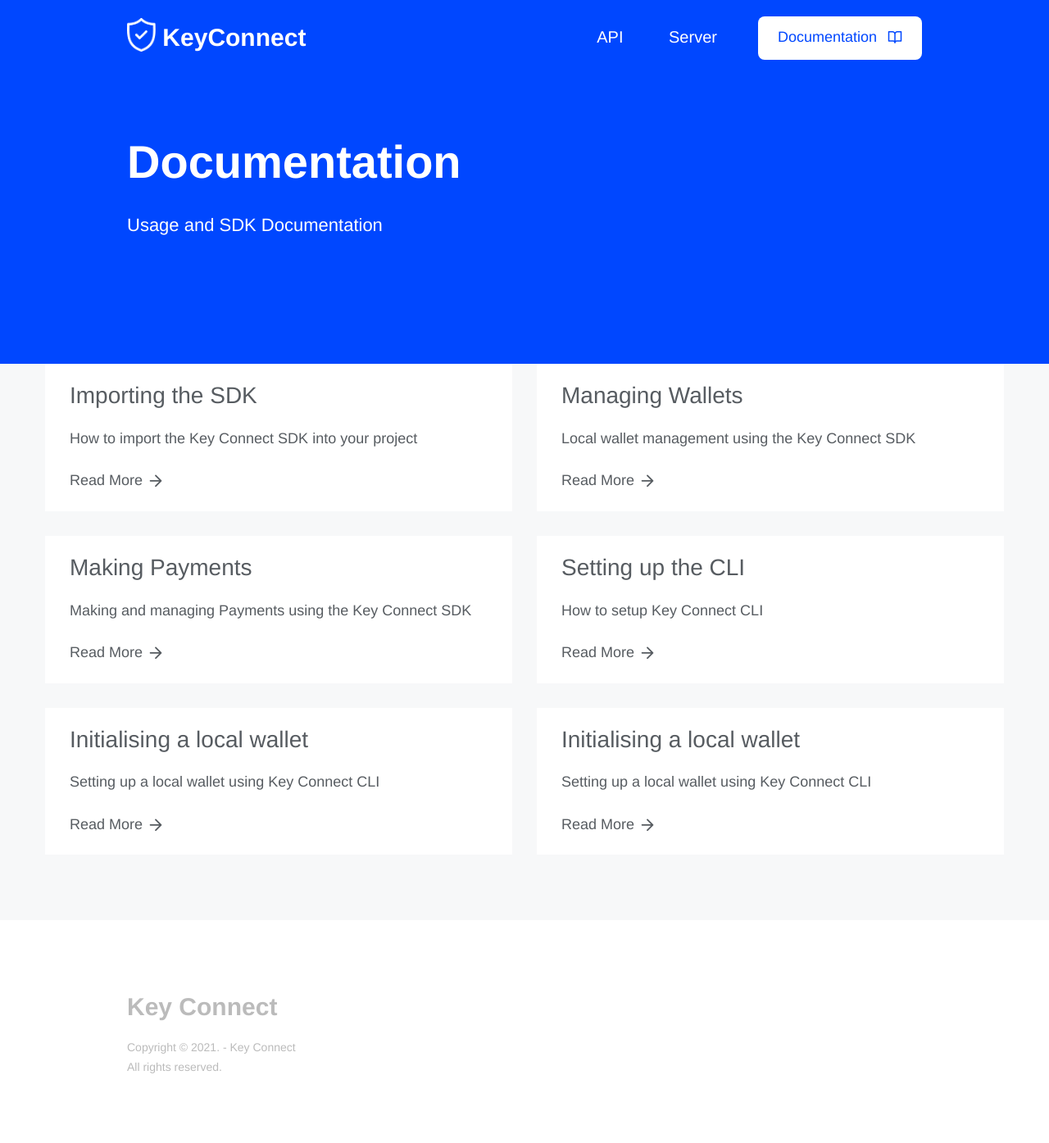
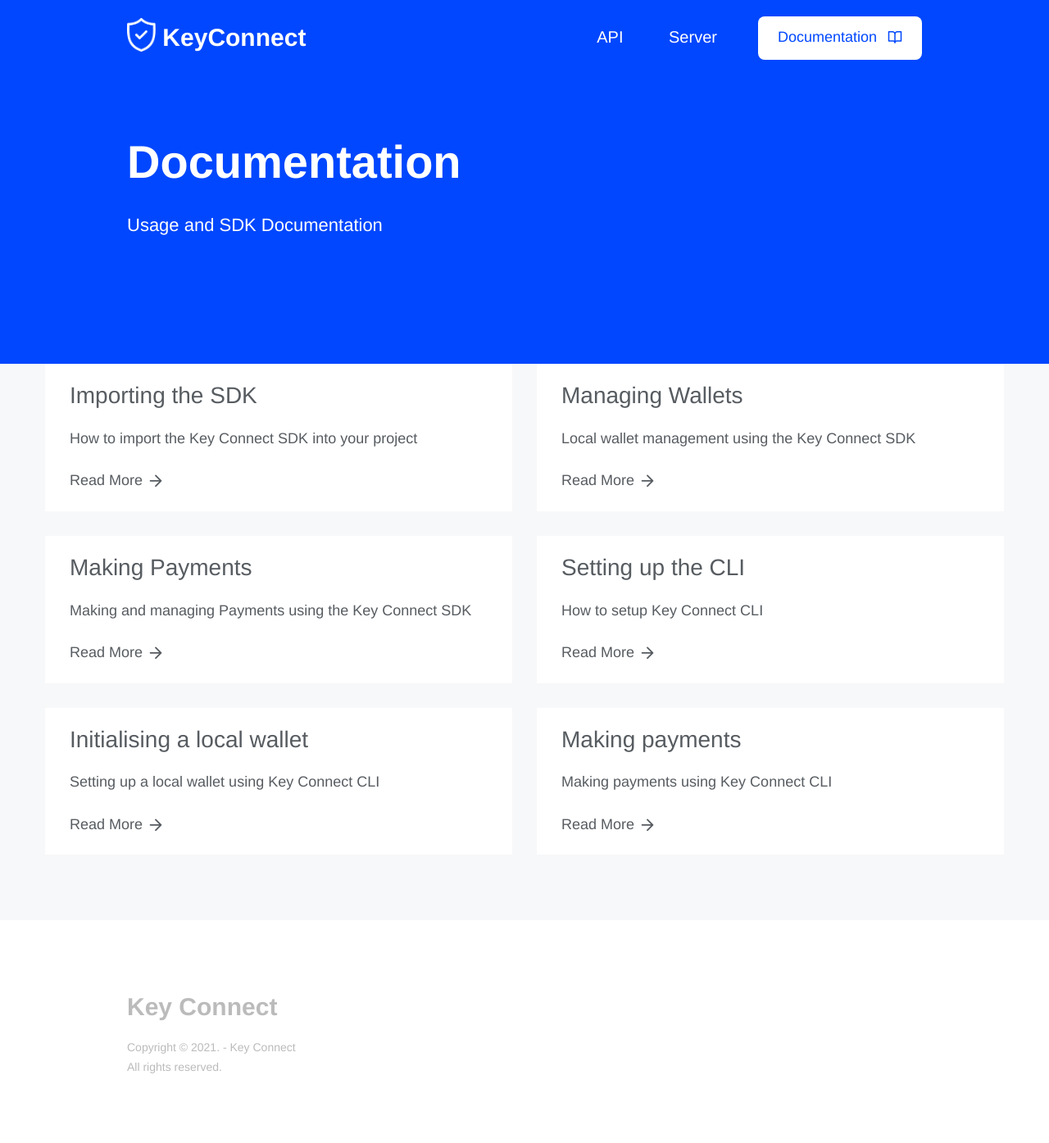
Before and after one commit to key-connect/key-connect.github.io, a Jekyll site: the page built from documentation.md, in a window 1280 px wide. Shown: the whole page at 82% size. Built offline with Jekyll 4.4.1, drawn with Linux system fonts in a browser that asks for light colours; some web fonts are replaced.

Commit message:
Add payments documentation

```diff
--- a/_documentation/cli-3-payments.md
+++ b/_documentation/cli-3-payments.md
@@ -1,9 +1,9 @@
 ---
 # Page settings
-title: Initialising a local wallet # Define a title of your page
-description: Setting up a local wallet using Key Connect CLI # Define a description of your page
-keywords: keyconnect cli wallet blockchain eth xrp # Define keywords for search engines
-order: 5 # Define order of this page in list of all documentation documents
+title: Making payments # Define a title of your page
+description: Making payments using Key Connect CLI # Define a description of your page
+keywords: keyconnect cli payments wallet blockchain eth xrp # Define keywords for search engines
+order: 6 # Define order of this page in list of all documentation documents
 comments: false # Set to "true" in order to enable comments on this page. Make sure you properly setup "disqus_forum_shortname" variable in "_config.yml"
 
 # Hero section
```
